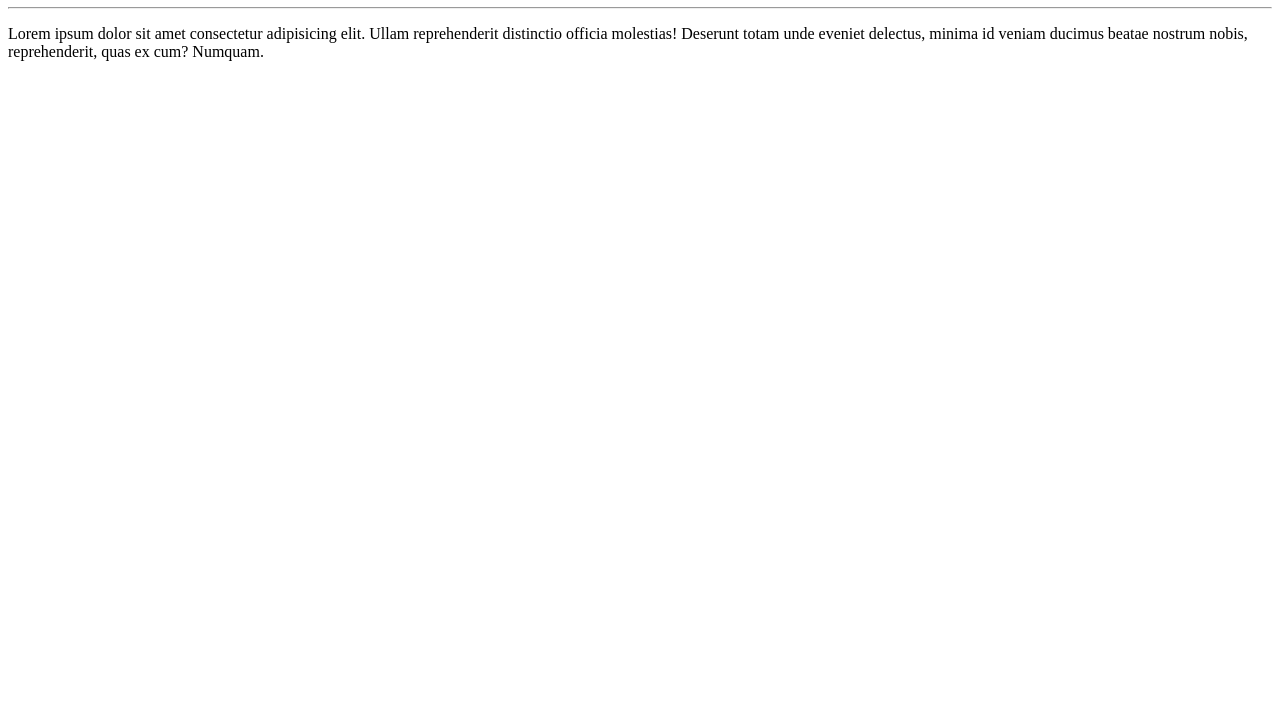
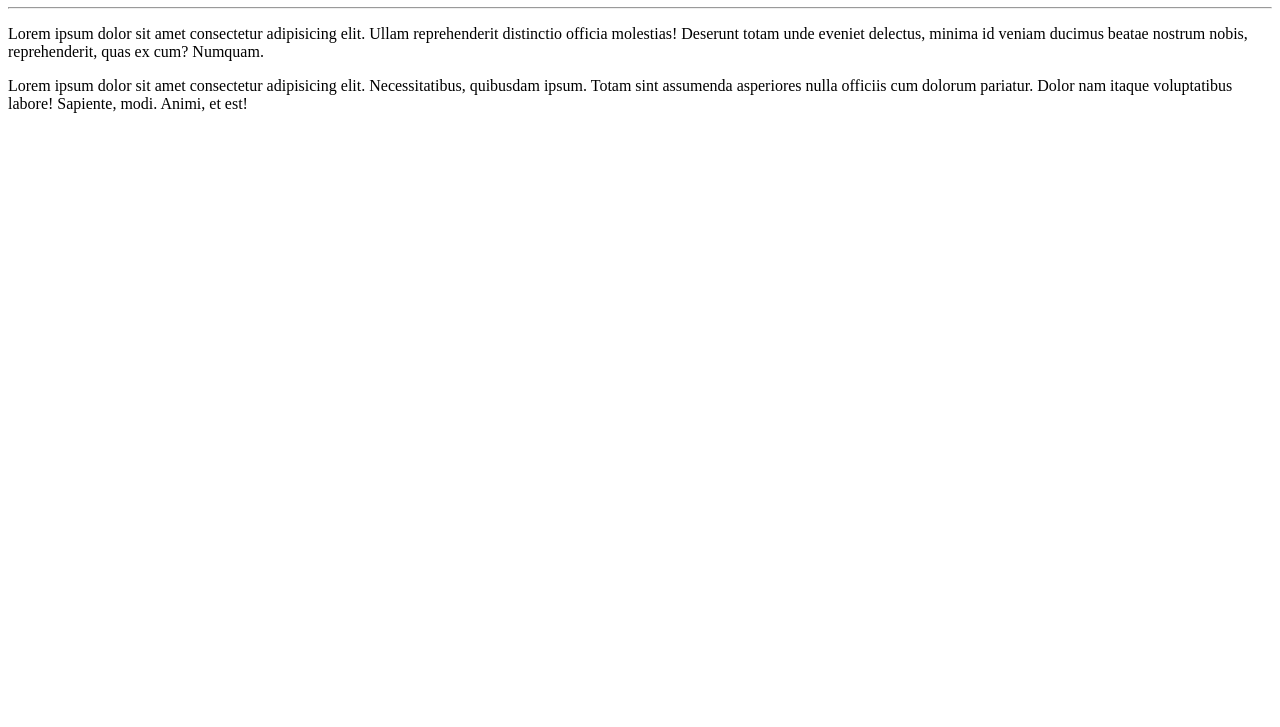
Before and after one commit to eeomts/primeiro_repositorio, a plain HTML site: page site_exemplo/index.html in a window 1280 px wide. Shown: the part 73-800 px from the top of the page. Drawn offline with Linux system fonts and the light colour scheme.

Commit message:
adicionei um paragrafo

```diff
--- a/site_exemplo/index.html
+++ b/site_exemplo/index.html
@@ -9,5 +9,8 @@
     <h1>Olá mundo</h1>
     <hr>
     <p>Lorem ipsum dolor sit amet consectetur adipisicing elit. Ullam reprehenderit distinctio officia molestias! Deserunt totam unde eveniet delectus, minima id veniam ducimus beatae nostrum nobis, reprehenderit, quas ex cum? Numquam.</p>
+
+    <p>Lorem ipsum dolor sit amet consectetur adipisicing elit. Necessitatibus, quibusdam ipsum. Totam sint assumenda asperiores nulla officiis cum dolorum pariatur. Dolor nam itaque voluptatibus labore! Sapiente, modi. Animi, et est!
+    </p>
 </body>
 </html>
```
